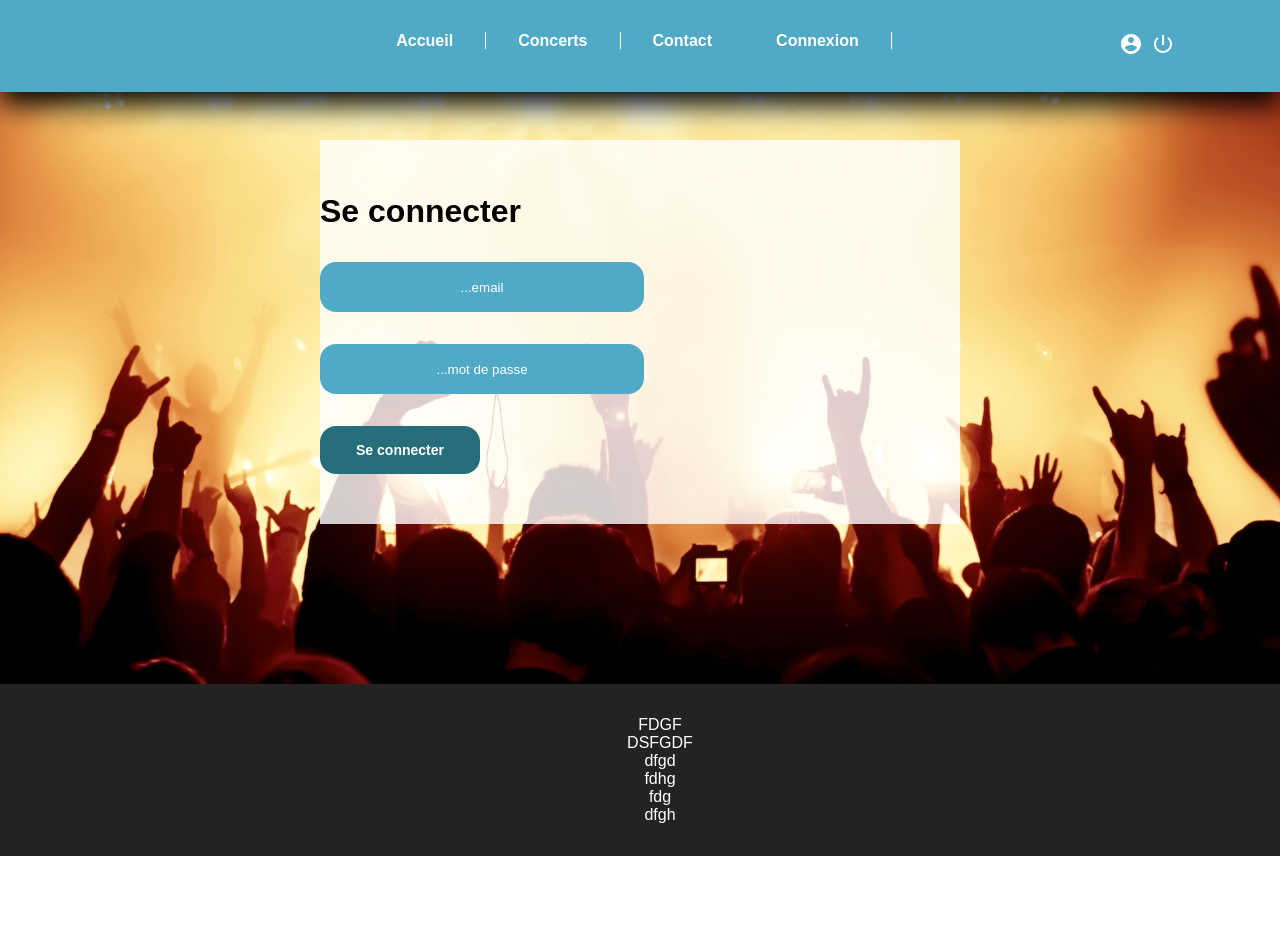
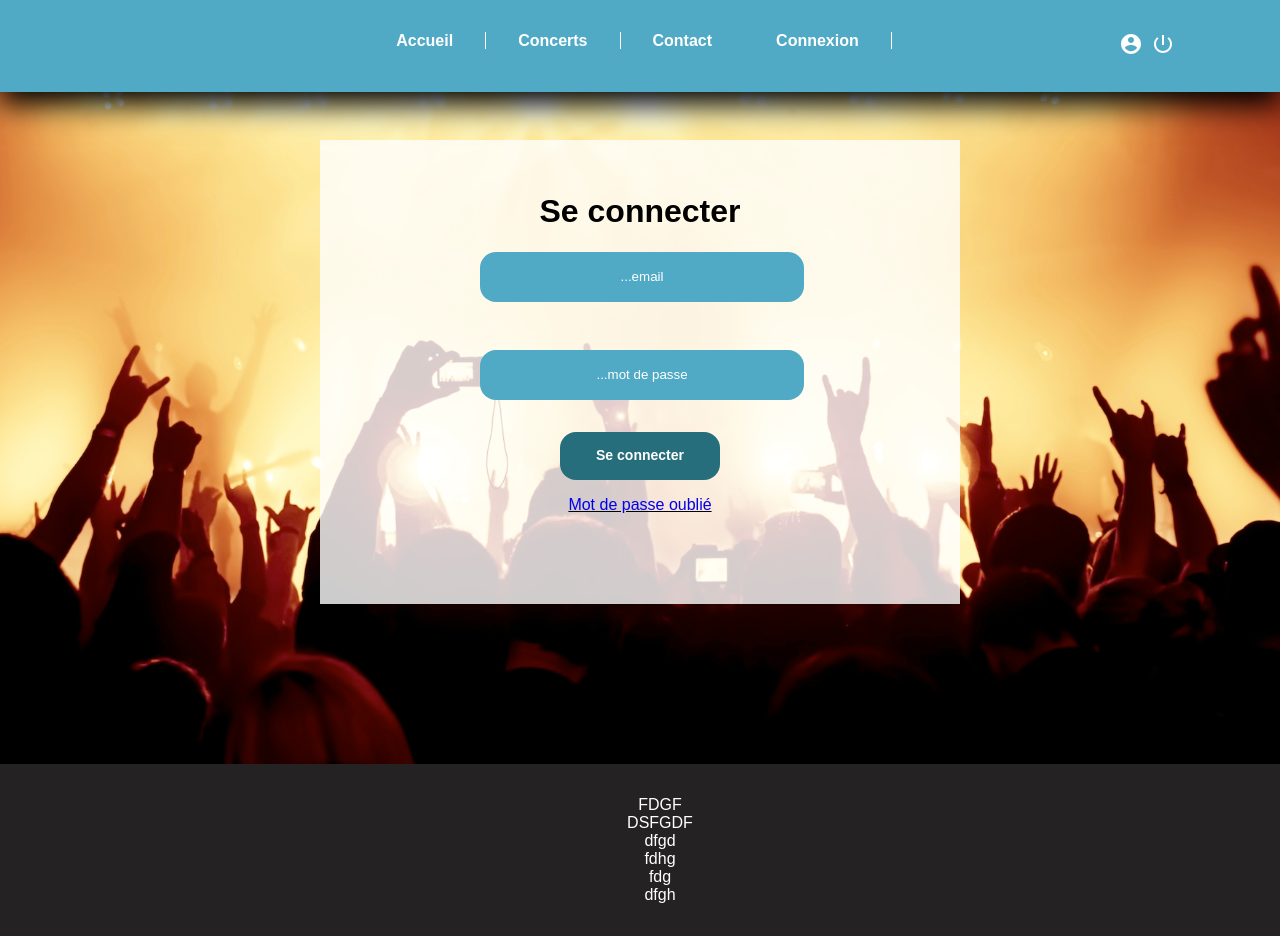
Before and after one commit to Sylvie-godard/music-gether-front, a Next.js app: page /login in a window 1280 px wide. Before the commit the page ends 856 px from the top, so only its background shows below. Built offline with nearby package versions, Linux system fonts and the light colour scheme.

Commit message:
[MODIF] connexion page over

```diff
--- /dev/null
+++ b/components/Context.tsx
@@ -0,0 +1,52 @@
+import React, {createContext, useState, useContext, Dispatch, SetStateAction} from "react";
+import cogoToast from 'cogo-toast';
+import Router from "next/router";
+import { setCookie } from 'nookies';
+import {IUser} from "../pages/users";
+
+interface IAuth {
+    isLogin: boolean;
+    jwt?: string;
+}
+
+const LocalStateContext = createContext(null);
+const LocalStateProvider = LocalStateContext.Provider;
+
+const AppProvider: React.FC<{}> = ({ children }) => {
+    const [isLogin, setIsLogin] = useState(false);
+    const [user, setUser]: [string, Dispatch<SetStateAction<string>>] = useState(null);
+
+    const userLogin = (data: IAuth) => {
+        setIsLogin(data.isLogin);
+
+        if (data.isLogin && data.jwt) {
+            setUser(data.jwt);
+            setCookie(null, 'fromClientSide', 'isLogin', {
+                maxAge: 30 * 24 * 60 * 60,
+                path: '/',
+            });
+            Router.push('/');
+            cogoToast.success('Super ! Vous êtes connecté :)');
+        } else {
+            cogoToast.error('Mince ! Vous avez oublié vos identifiants  :(');
+        }
+    };
+
+    return (
+        <LocalStateProvider
+            value={{
+                userLogin,
+                isLogin,
+                user
+            }}
+        >
+            {children}
+        </LocalStateProvider>
+    );
+};
+
+const useInfos = () => {
+    return useContext(LocalStateContext);
+};
+
+export { AppProvider, useInfos };
--- a/components/Navbar.tsx
+++ b/components/Navbar.tsx
@@ -17,29 +17,29 @@ const NavBar: React.FC<{}> = () => {
                         </Link>
                     </li>
                     <li>
-                        <Link href='/concerts'>
+                        <Link href={'/concerts'}>
                             <a>Concerts</a>
                         </Link>
                     </li>
                     <li>
-                        <Link href='/contact'>
+                        <Link href={'/contact'}>
                             <a>Contact</a>
                         </Link>
                     </li>
                     <li>
-                        <Link href='/login'>
+                        <Link href={'/login'}>
                             <a>Connexion</a>
                         </Link>
                     </li>
                 </div>
                 <div className='menu-profile'>
                     <li>
-                        <Link href='/users'>
+                        <Link href={'/users'}>
                             <a><AccountCircleIcon/></a>
                         </Link>
                     </li>
                     <li>
-                        <Link href='/concert'>
+                        <Link href={'/concert'}>
                             <a><PowerSettingsNewIcon/></a>
                         </Link>
                     </li>
--- a/package.json
+++ b/package.json
@@ -17,8 +17,10 @@
     "@types/react-dom": "^16.9.7",
     "@types/react-slick": "^0.23.4",
     "axios": "^0.19.2",
+    "cogo-toast": "^4.2.3",
     "formik": "^2.1.4",
     "next": "^9.3.6",
+    "nookies": "^2.3.0",
     "react": "^16.13.1",
     "react-dom": "^16.13.1",
     "react-slick": "^0.25.2",
--- a/pages/_app.js
+++ b/pages/_app.js
@@ -3,9 +3,12 @@ import '../style.css';
 import "slick-carousel/slick/slick.css";
 import "slick-carousel/slick/slick-theme.css";
 import SiteLayout from "../components/SiteLayout";
+import {AppProvider} from "../components/Context";
 
-export default function MyApp({ Component, pageProps }) {
-    return <SiteLayout>
-        <Component {...pageProps} />
-    </SiteLayout>
+export default function MyApp({Component, pageProps}) {
+    return <AppProvider>
+        <SiteLayout>
+            <Component {...pageProps} />
+        </SiteLayout>
+    </AppProvider>
 }
--- a/pages/login.tsx
+++ b/pages/login.tsx
@@ -1,6 +1,7 @@
-import React, {SetStateAction, useState, Dispatch} from "react";
+import React from "react";
 import axios from "axios";
-import {Formik} from "formik";
+import {Formik, useField} from "formik";
+import {useInfos} from "../components/Context";
 
 /** Validate errors from login form */
 interface IErrors {
@@ -9,27 +10,24 @@ interface IErrors {
 }
 
 const Login: React.FC<{}> = () => {
-    const [isLoggedIn, setLoggedIn]: [boolean, Dispatch<SetStateAction<boolean>>] = useState(false);
-    const [isError, setIsError]: [boolean, Dispatch<SetStateAction<boolean>>] = useState(false);
-    const [email, setEmail]: [string, Dispatch<SetStateAction<string>>] = useState('');
-    const [password, setPassword]: [string, Dispatch<SetStateAction<string>>] = useState('');
+    const { userLogin } = useInfos();
 
-    function postLogin(): void {
-        axios.post("http://127.0.0.1:8080/users/auth/login", null, { params: {
-                email,
-                password
-            }}).then(result => {
-            if (result.status === 201) {
-                setLoggedIn(true);
+    function postLogin(values): void {
+        axios.post("http://127.0.0.1:8080/login_check", {
+            username: values.email,
+            password: values.password
+        }).then(result => {
+            if (result.status === 200) {
+                userLogin({isLogin: true, jwt: result.data.token});
             } else {
-                setIsError(true);
+                userLogin({isLogin: false});
             }
-        }).catch(e => {
-            setIsError(true);
+        }).catch(() => {
+            userLogin({isLogin: false});
         });
     }
 
-    function validateValues(values): IErrors {
+    function handleErrors(values): IErrors {
         const errors: IErrors = {};
 
         if (!values.email) {
@@ -40,6 +38,8 @@ const Login: React.FC<{}> = () => {
 
         if (!values.password) {
             errors.password = 'Mot de passe requis';
+        } else if (values.password.length < 4) {
+            errors.password = 'Le mot de passe doit contenir au moins 4 caractères';
         }
 
         return errors;
@@ -50,11 +50,12 @@ const Login: React.FC<{}> = () => {
             <h1>Se connecter</h1>
             <Formik
                 initialValues={{ email: '', password: '' }}
-                validate={validateValues}
+                validate={handleErrors}
                 onSubmit={(values, { setSubmitting }) => {
-                    setEmail(values.email);
-                    setPassword(values.password);
-                    setSubmitting(true);
+                    postLogin(values)
+                    setTimeout(() => {
+                        setSubmitting(false);
+                    }, 1000);
                 }}
             >
                 {({
@@ -65,31 +66,32 @@ const Login: React.FC<{}> = () => {
                       handleBlur,
                       handleSubmit,
                       isSubmitting,
-                      /* and other goodies */
                   }) => (
-                    <form onSubmit={handleSubmit}>
-                        <div className='texBox'>
+                    <form className='texBox' onSubmit={handleSubmit}>
+                        <div>
+                            <p className='error'>{errors.email && touched.email && errors.email}</p>
                         <input
                             type="email"
                             name="email"
                             onChange={handleChange}
                             value={values.email}
+                            onBlur={handleBlur}
                             placeholder='...email'
                         />
-                        {errors.email && touched.email && errors.email}
+                        <p className='error'>{errors.password && touched.password && errors.password}</p>
                         <input
                             type="password"
                             name="password"
                             onChange={handleChange}
                             value={values.password}
+                            onBlur={handleBlur}
                             placeholder='...mot de passe'
                         />
-                        {errors.password && touched.password && errors.password}
                         </div>
-                        <button className='send-box' type="submit" disabled={isSubmitting} onClick={postLogin}>
+                        <button className='send-box' type="submit" disabled={isSubmitting}>
                             Se connecter
                         </button>
-                        { isError &&<p className='error'>The email or password provided were incorrect!</p> }
+                        <p><u><a href="#">Mot de passe oublié</a></u></p>
                     </form>
                 )}
             </Formik>
--- a/style.css
+++ b/style.css
@@ -157,9 +157,6 @@ footer {
     text-align: center;
 }
 
-.texBox {
-    margin: 2rem auto 0 auto;
-}
 .texBox input {
     width: 20rem;
     height: 3rem;
@@ -168,6 +165,7 @@ footer {
     border: none;
     border-radius: 1rem;
     background-color: #50aac5;
+    color: white;
 }
 
 .texBox ::placeholder {
@@ -177,12 +175,11 @@ footer {
 .auth-model {
     margin-left: auto;
     margin-right: auto;
-    padding-top: 2rem;
-    padding-bottom: 2rem;
-    justify-content: center;
+    padding: 2rem 10rem 2rem 10rem;
+    text-align: center;
     background-color: rgba(255, 255, 255, 0.8);
-    width: 40rem;
-    height: 20rem;
+    width: 20rem;
+    height: 25rem;
     margin-bottom: 10rem;
 }
 
@@ -197,9 +194,20 @@ footer {
     height: 3rem;
 }
 
+.send-box:hover {
+    background-color: #50aac5;
+    color: black;
+    border: solid #266E7B;
+    transition: border 0.4s, color 0.4s, background-color 0.4s
+}
+
 .error {
     color: #ff211a;
 
+}
+
+.blue-color {
+    color: #266E7B;
 }
 
 .concert-participant {
@@ -243,6 +251,27 @@ footer {
     transition: color 0.4s, background-color 0.4s
 }
 
+.button-participation {
+    text-align: center;
+}
+
+.button-participation button{
+    background-color: rgba(0, 77, 78, 1);
+    cursor: pointer !important;
+    color: white;
+    width: 5rem;
+    font: normal normal bold 14px/1.4em raleway, sans-serif;
+    padding-bottom: 1rem;
+    padding-top: 1rem;
+    border: none;
+    border-radius: 0.2rem;
+    transition: border-color 0.4s ease 0s, background-color 0.4s ease 0s;
+}
+
+.button-participation button:hover {
+    background-color: rgb(38, 110, 123);
+    transition: background-color 0.7s
+}
 .participants-concert {
     display: flex;
     justify-content: space-around;
@@ -252,3 +281,8 @@ footer {
     text-align: center;
     color: rgb(38, 110, 123);
 }
+
+.concert-infos {
+    display: flex;
+    justify-content: space-between;
+}
```
Also changed, not shown: components/ConcertComponent/ConcertInfos.tsx (+39 -8 lines), 2 other files (tests, documents, lock files or other folders).
